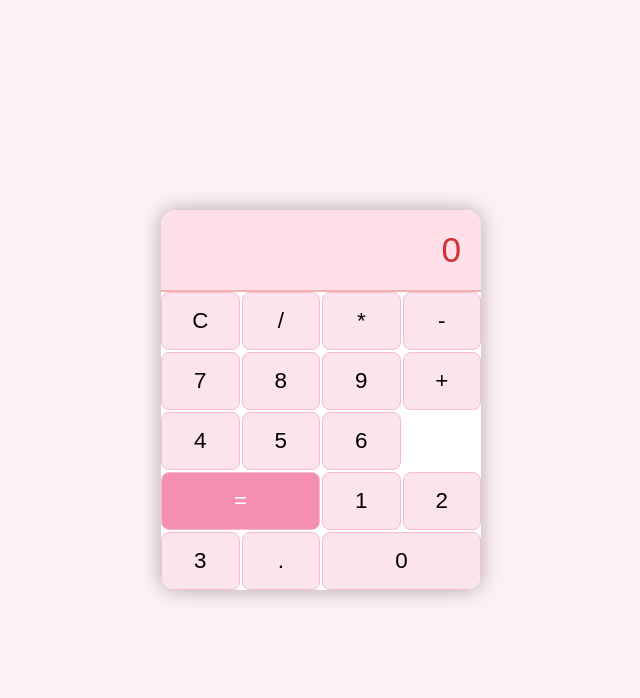
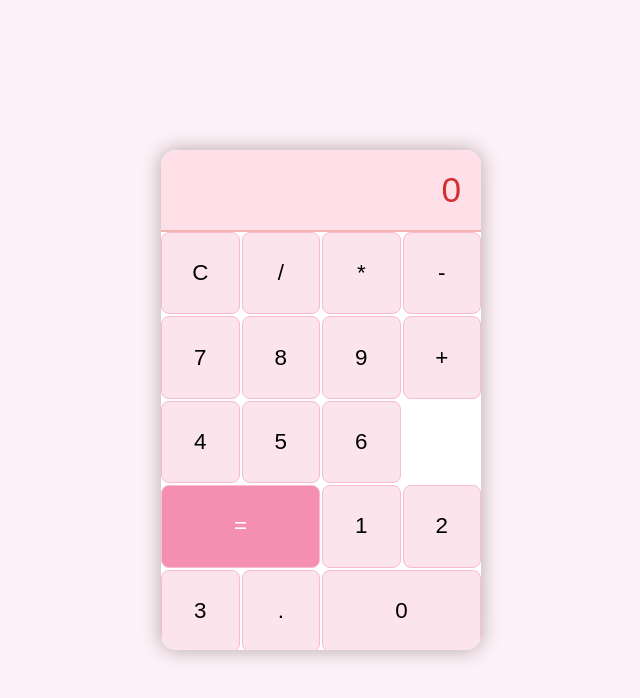
Before and after one commit to QuintessenceCoding/calci, a plain HTML site: page index.html in a window 1280 px wide. Shown: the whole page, without its empty margins (319-959 px from the left). Drawn offline with Linux system fonts and the light colour scheme.

Commit message:
change length

```diff
--- a/styles.css
+++ b/styles.css
@@ -14,24 +14,27 @@ body {
     box-shadow: 0 0 20px rgba(0, 0, 0, 0.3);
     overflow: hidden;
     width: 320px; /* Adjusted width */
-    max-width: 100%; /* Ensure it doesn't exceed viewport width */
+    max-width: 100%; /* Ensure it fits within viewport */
     background-color: #fff;
+    height: 500px; /* Increased height */
 }
 
 .display {
     background-color: #ffe0e9;
     color: #d32f2f;
-    font-size: 2.2em; /* Adjusted size */
+    font-size: 2.2em; /* Adjusted for readability */
     text-align: right;
-    padding: 20px; /* Ensure padding fits within the display */
+    padding: 20px;
     border-bottom: 2px solid #f2b2b2;
     box-sizing: border-box;
+    overflow: hidden; /* Prevents overflow of text */
 }
 
 .buttons {
     display: grid;
     grid-template-columns: repeat(4, 1fr);
     gap: 2px;
+    height: calc(100% - 80px); /* Adjusted to fit within the container */
 }
 
 .btn {
@@ -42,7 +45,10 @@ body {
     padding: 15px; /* Adjusted padding */
     cursor: pointer;
     transition: background-color 0.3s, transform 0.1s;
-    box-sizing: border-box; /* Ensure padding and border are included in width */
+    box-sizing: border-box;
+    display: flex;
+    align-items: center;
+    justify-content: center; /* Center text in buttons */
 }
 
 .btn:hover {
```
